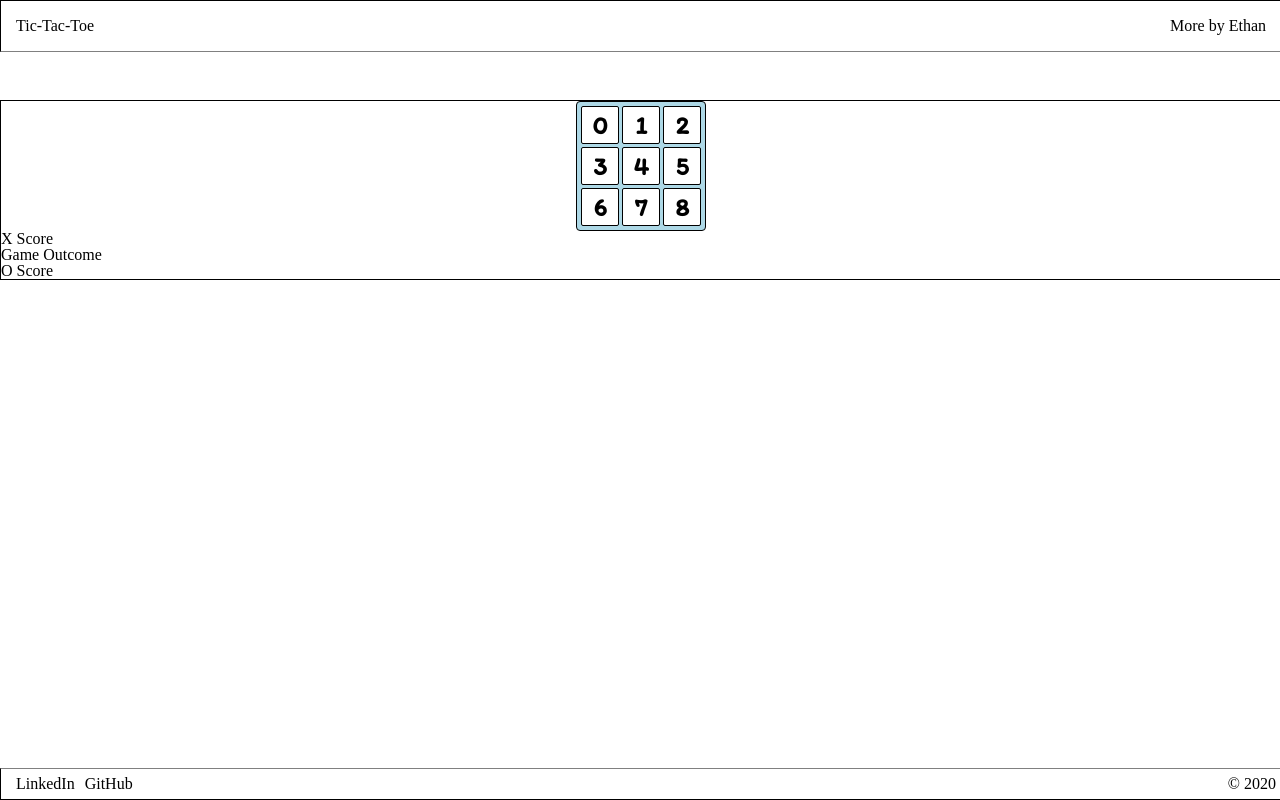
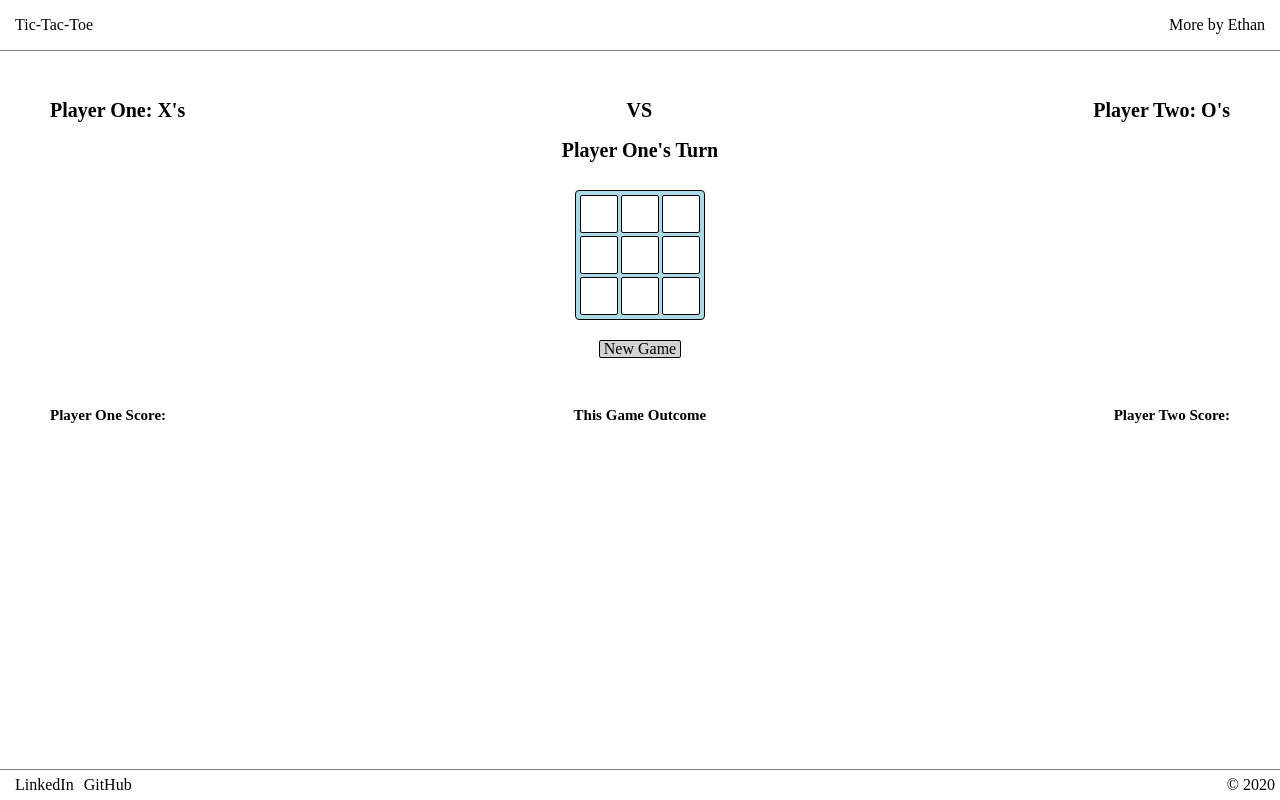
Before and after one commit to ethanzitting/tic-tac-toe, a plain HTML site: page index.html in a window 1280 px wide. Drawn offline with Linux system fonts and the light colour scheme.

Commit message:
Added tie detection, made plays permenant until end of game, added reset button.

```diff
--- a/index.html
+++ b/index.html
@@ -9,31 +9,37 @@
 	<body>
 		<header>
 			<div id="home"><a href="">Tic-Tac-Toe</a></div>
-			<div id="more"><a href="ethanzitting.com">More by Ethan</a></div>
+			<div id="more"><a href="ethanzitting.com" target="_blank">More by Ethan</a></div>
 		</header>
 		<main>
-
+			<div id="titleBar">
+				<div id="xTitle">Player One: X's</div>
+				<div> VS</div>
+				<div id="oTitle">Player Two: O's</div>
+			</div>
+			<div id="turnDisplay">Player One's Turn</div>
 			<div id="boardContainer">
-				<div class="cell" id="cell0">0</div>
-				<div class="cell" id="cell1">1</div>
-				<div class="cell" id="cell2">2</div>
-				<div class="cell" id="cell3">3</div>
-				<div class="cell" id="cell4">4</div>
-				<div class="cell" id="cell5">5</div>
-				<div class="cell" id="cell6">6</div>
-				<div class="cell" id="cell7">7</div>
-				<div class="cell" id="cell8">8</div>
+				<div class="cell" id="cell0" data-index="0"></div>
+				<div class="cell" id="cell1" data-index="1"></div>
+				<div class="cell" id="cell2" data-index="2"></div>
+				<div class="cell" id="cell3" data-index="3"></div>
+				<div class="cell" id="cell4" data-index="4"></div>
+				<div class="cell" id="cell5" data-index="5"></div>
+				<div class="cell" id="cell6" data-index="6"></div>
+				<div class="cell" id="cell7" data-index="7"></div>
+				<div class="cell" id="cell8" data-index="8"></div>
 			</div>
+			<div id="resetBtn">New Game</div>
 			<div id="resultsContainer">
-				<div id="xScore">X Score</div>
-				<div id="gameOutcome">Game Outcome</div>
-				<div id="oScore">O Score</div>
+				<div id="xScore">Player One Score:  </div>
+				<div id="gameOutcome">This Game Outcome</div>
+				<div id="oScore">Player Two Score:  </div>
 			</div>
 
 		</main>
 		<footer>
-			<div id="linkedin"><a href="https://www.linkedin.com/in/ethanzitting/">LinkedIn</a></div>
-			<div id="github"><a href="https://github.com/ethanzitting">GitHub</a></div>
+			<div id="linkedin"><a href="https://www.linkedin.com/in/ethanzitting/" target="_blank">LinkedIn</a></div>
+			<div id="github"><a href="https://github.com/ethanzitting" target="_blank">GitHub</a></div>
 			<div id="copywrite">© 2020</div>
 		</footer>
 	</body>
--- a/script.js
+++ b/script.js
@@ -1,42 +1,68 @@
-
-
 // Game board module.
 var gameBoard = (function() {
+	// 'use strict' for bugproofing.
 	'use strict';
+
+	// board for tracking game board inside program.
 	const board = ["", "", "", "", "", "", "", "", ""];
+
+	// cells for tracking game board in DOM
 	const cells = Array.from(document.querySelectorAll(".cell"));
+
+	// variables for use throughout program
 	let winner = false;
 	let player1Score = 0;
 	let player2Score = 0;
-
-	// Establish an event listener on the cells that will set the clicked
-	// cell to X or O alternatingly.
+	let turnCounter = 0;
+	const turnDisplay = document.querySelector("#turnDisplay");
+	const outcome = document.querySelector("#gameOutcome");
 
 
+	// Turns the cell divs into buttons and provides most of the game functionality
+	cells.forEach(cell => {
+		cell.addEventListener('click', () => {
+			// Checks if turnCounter is even to keep track of who's turn it is.
+			// Sets cell and turnDisplay in DOM
+			if (cell.textContent == "X" || cell.textContent == "O") {
+				return;
+			}
+
+			if (winner !== false) {
+				return;
+			}
+
+			if (turnCounter % 2 === 0) {
+				cell.textContent = "X";
+				turnDisplay.textContent = "Player Two's Turn";
+			} else {
+				cell.textContent = "O";
+				turnDisplay.textContent = "Player One's Turn";
+			}
+
+			turnCounter++;
+
+			// Sets cell in program
+			setCell(cell.dataset.index, cell.textContent);
+		});
+	});
+
+
+	// Sets cell in program and runs checkForWin after every move.
 	function setCell(cellID, value) {
-		cells.forEach(cell => {
-			cell.addEventListener('click', () => {
-				cell.textContent = "X"
-			});
-		});
-
 		board[cellID] = value;
 		checkForWin();
 	}
 
 
-	setCell(0, "X");
-	setCell(1, "X");
-	setCell(2, "O");
-
-
+	// Checks for all possible win combinations. If found, runs declareWinner.
 	function checkForWin() {
 		function compareCells(cell1, cell2, cell3) {
 			if (cell1 == "X" || cell1 == "O") {
 				if (cell1 == cell2 && cell2 == cell3) {
-					console.log("declareWinner activated");
+					turnCounter = 0;
+					turnDisplay.textContent = "Game Over";
 					declareWinner(cell1);
-					return true;
+					return;
 				}
 			}
 		}
@@ -48,30 +74,45 @@ var gameBoard = (function() {
 		compareCells(board[2], board[5], board[8]);
 		compareCells(board[0], board[4], board[8]);
 		compareCells(board[2], board[4], board[6]);
+
+		if (turnCounter == 9 && turnDisplay.textContent !== "Game Over") {
+			turnDisplay.textContent = "Game Over";
+			outcome.textContent = "It's a tie!";
+			winner = "tie";
+			turnCounter = 0;
+		}
 	}
 
 
+	// Runs after win condition found. Provides user with flair and spectacle
+	// to signify end of game. Also resets board in DOM and program.
 	function declareWinner(roundWinner) {
 		const xScore = document.querySelector("#xScore");
 		const oScore = document.querySelector("#oScore");
-		const outcome = document.querySelector("#gameOutcome");
+
 		// Write to DOM winner Wins!
 		if (roundWinner == "X") {
 			winner = "Player 1";
 			outcome.textContent = `Player 1 wins!`;
 			player1Score++;
+			xScore.textContent = `Player One Score: ${player1Score}`;
+
 		} else if (roundWinner == "O") {
-			winner = "Player 0";
+			winner = "Player 2";
 			outcome.textContent = `Player 2 wins!`;
 			player2Score++;
-		} else {
-			winner = "Tie"
-			outcome.textContent = "It was a tie!";
+			oScore.textContent = `Player Two Score: ${player2Score}`;
 		}
+	}
+
+
+	const resetBtn = document.querySelector("#resetBtn");
+	resetBtn.addEventListener('click', () => {
 		// Clear X's and O's from Board array and DOM
 		cells.forEach(cell => cell.textContent = "");
 		for (let i in board) board[i] = "";
-	}
+		winner = false;
+	});
 
 
 	return {
@@ -81,29 +122,3 @@ var gameBoard = (function() {
 		checkForWin: checkForWin
 	}
 })();
-
-
-/*
-  //DOM Manipulation with a Module
-  const Formatter = (function(doc) {
-	const log = (message) => console.log(`[${Date.now()}] Logger: ${message}`);
-
-	const makeUppercase = (text) => {
-	  log("Making uppercase");
-	  return text.toUpperCase();
-	};
-
-	const writeToDOM = (selector, message) => {
-	  if (!!doc && "querySelector" in doc) {
-		doc.querySelector(selector).innerHTML = message;
-	  }
-	}
-
-	return {
-	  makeUppercase,
-	  writeToDOM,
-	}
-  })(document);
-
-  Formatter.writeToDOM("#target", "Hi there");
-  */
--- a/styles.css
+++ b/styles.css
@@ -1,7 +1,3 @@
-header, main, footer {
-	border: 1px solid black;
-}
-
 a:link {
 	color: #000;
 	text-decoration: none;
@@ -48,15 +44,31 @@ header {
 
 main {
 	margin-top: 100px;
-	width: 100%;
 }
 
+#titleBar {
+	display: inline-flex;
+	width: 100%;
+	font-weight: bold;
+	font-size: 20px;
+}
+
+#turnDisplay {
+	width: 20%;
+	margin-left: auto;
+	margin-right: auto;
+	margin-top: 20px;
+	font-weight: bold;
+	font-size: 20px;
+	text-align: center;
+}
 
 #boardContainer {
 	border: 1px solid black;
 	background-color: lightblue;
 	height: 120px;
 	width: 120px;
+	margin-top: 30px;
 	margin-left: auto;
 	margin-right: auto;
 	display: grid;
@@ -79,6 +91,40 @@ main {
 
 .cell:hover {
 	cursor: pointer;
+}
+
+#resetBtn {
+	border: 1px solid black;
+	border-radius: 2px;
+	background-color: lightgrey;
+	width: 80px;
+	text-align: center;
+	margin-right: auto;
+	margin-left: auto;
+	margin-top: 20px;
+}
+
+#resetBtn:hover {
+	cursor: pointer;
+}
+
+#resultsContainer {
+	margin-top: 50px;
+	width: 100%;
+	display: flex;
+	align-content: space-around;
+	font-weight: bold;
+	font-size: 15px;
+}
+
+#xScore, #xTitle {
+	margin-left: 50px;
+	margin-right: auto;
+}
+
+#oScore, #oTitle {
+	margin-right: 50px;
+	margin-left: auto;
 }
 
 footer {
```
